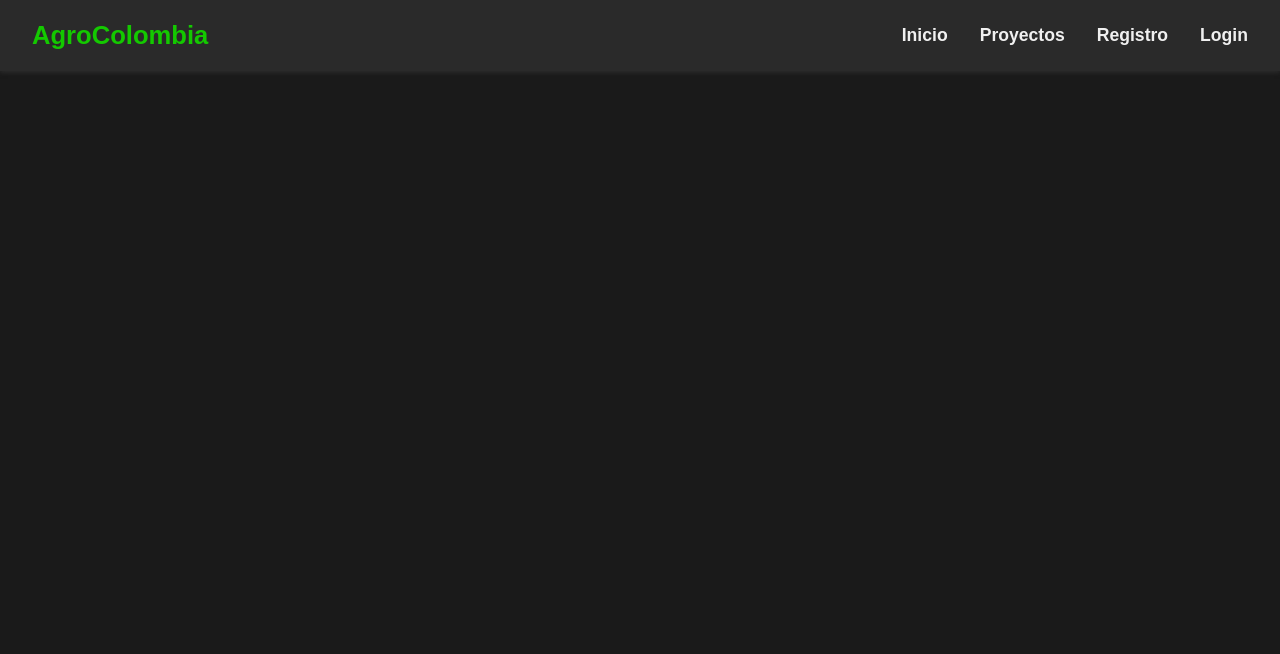
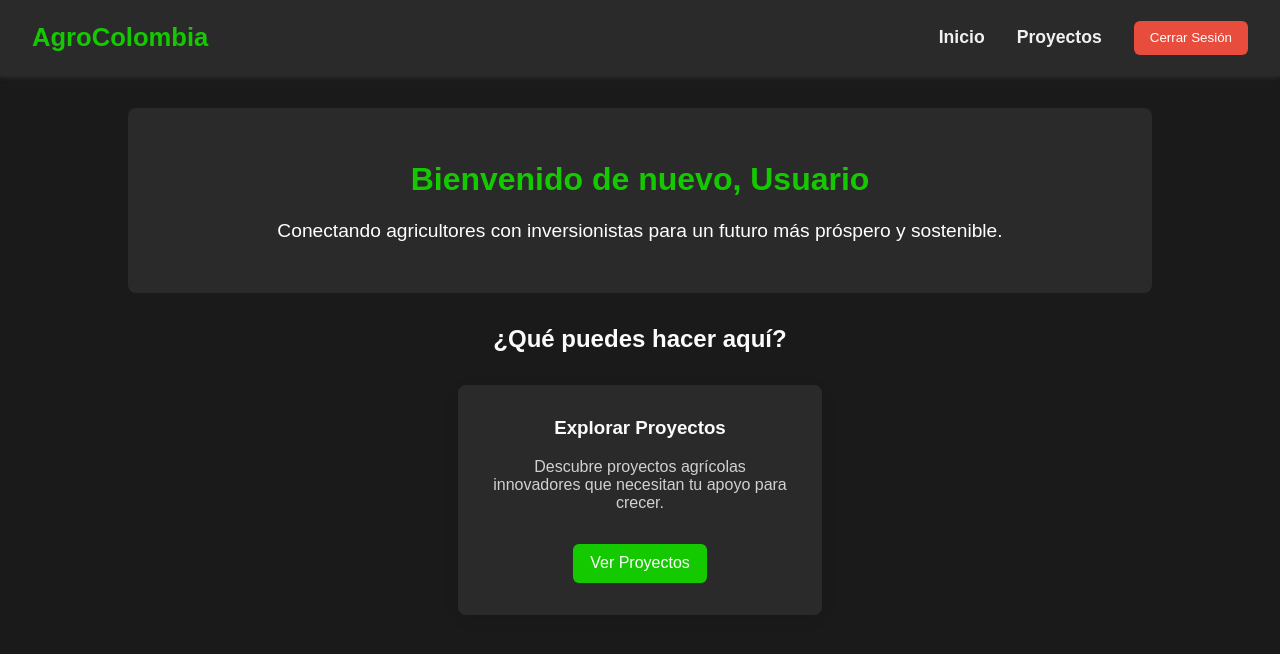
Before and after one commit to Jose2425F/Proyecto_web_Agro, a React (Vite) app in the folder frontend/: page /home in a window 1280 px wide. Shown: the top 654 px of the page. Built offline with nearby package versions, Linux system fonts and the light colour scheme; sample sign-in values are in the browser's storage.

Commit message:
Mejorar la navegación y la experiencia del usuario: agregar verificación de inicio de sesión, redirección y estilos para el botón de cierre de sesión; actualizar la página de inicio para mostrar el nombre del usuario; ajustar el registro y el inicio de sesión para redirigir correctamente.

```diff
--- a/frontend/src/App.css
+++ b/frontend/src/App.css
@@ -52,6 +52,7 @@ h1 {
   list-style: none;
   display: flex;
   gap: 2rem;
+  align-items: center;
   margin: 0;
   font-size: 1.1rem;
   padding: 0;
@@ -290,6 +291,21 @@ form button:hover {
     color: #fff;
 }
 
+.btn-logout {
+    background-color: #e74c3c; /* Un color rojo para indicar acción de salir */
+    color: #fff;
+    padding: 0.6rem 1rem;
+    border-radius: 6px;
+    border: none;
+    cursor: pointer;
+    font-weight: 500;
+    transition: background-color 0.3s ease;
+}
+
+.btn-logout:hover {
+    background-color: #c0392b; /* Un rojo más oscuro al pasar el ratón */
+}
+
 /* Estilos para errores de formulario */
 .form-error {
   color: #e74c3c;
--- a/frontend/src/App.jsx
+++ b/frontend/src/App.jsx
@@ -1,5 +1,4 @@
-import React from 'react';
-import { BrowserRouter as Router, Route, Routes } from 'react-router-dom';
+import { BrowserRouter as Router, Route, Routes, Outlet, Navigate } from 'react-router-dom';
 import Navbar from './components/Navbar';
 import Home from './pages/Home';
 import Projects from './pages/Projects';
@@ -10,12 +9,15 @@ import './App.css';
 function App() {
   return (
     <Router>
-      <Navbar />
       <Routes>
-        <Route path="/" element={<Home />} />
-        <Route path="/projects" element={<Projects />} />
+        <Route path="/" element={<Navigate to="/home" replace />} /> {/* Redirige la raíz a home */}
         <Route path="/register" element={<Register />} />
         <Route path="/login" element={<Login />} />
+        {/* Rutas que requieren Navbar */}
+        <Route element={<><Navbar /><Outlet /></>}> {/* Usar Outlet para rutas anidadas */}
+          <Route path="/home" element={<Home />} />
+          <Route path="/projects" element={<Projects />} />
+        </Route>
       </Routes>
     </Router>
   );
--- a/frontend/src/components/Navbar.jsx
+++ b/frontend/src/components/Navbar.jsx
@@ -1,13 +1,50 @@
-import React, { useState } from 'react';
-import { Link } from 'react-router-dom';
+import React, { useState, useEffect } from 'react';
+import { Link, useNavigate } from 'react-router-dom';
 
 const Navbar = () => {
   const [menuOpen, setMenuOpen] = useState(false);
+  const [isLoggedIn, setIsLoggedIn] = useState(false);
+  const [userRole, setUserRole] = useState(null); // Nuevo estado para el rol del usuario
+  const navigate = useNavigate();
+
+  useEffect(() => {
+    const checkLoginStatus = () => {
+      const user = localStorage.getItem('user');
+      if (user) {
+        setIsLoggedIn(true);
+        try {
+          const userData = JSON.parse(user);
+          setUserRole(userData.rol); // Guardar el rol del usuario
+        } catch (e) {
+          console.error("Error al parsear los datos de usuario de localStorage", e);
+          setUserRole(null);
+        }
+      } else {
+        setIsLoggedIn(false);
+        setUserRole(null);
+      }
+    };
+
+    checkLoginStatus(); // Comprobamos el estado del login
+
+    window.addEventListener('storage', checkLoginStatus);
+
+    return () => {
+      window.removeEventListener('storage', checkLoginStatus);
+    };
+  }, []);
+
+  const handleLogout = () => {
+    localStorage.removeItem('user'); // Borrar datos de usuario de localStorage
+    setIsLoggedIn(false); // Actualizar el estado de inicio de sesión
+    setUserRole(null); // Limpiar el rol al cerrar sesión
+    navigate('/'); // Redirigir a la página de inicio
+  };
 
   return (
     <nav className="navbar">
       <div className="navbar-logo">
-        <Link to="/" onClick={() => setMenuOpen(false)}>AgroColombia</Link>
+        <Link to="/home" onClick={() => setMenuOpen(false)}>AgroColombia</Link>
       </div>
       <div className="menu-icon" onClick={() => setMenuOpen(!menuOpen)}>
         <div></div>
@@ -16,17 +53,38 @@ const Navbar = () => {
       </div>
       <ul className={`navbar-links ${menuOpen ? 'active' : ''}`}>
         <li>
-          <Link to="/" onClick={() => setMenuOpen(false)}>Inicio</Link>
+          <Link to="/home" onClick={() => setMenuOpen(false)}>Inicio</Link>
         </li>
         <li>
           <Link to="/projects" onClick={() => setMenuOpen(false)}>Proyectos</Link>
         </li>
-        <li>
-            <Link to="/register" onClick={() => setMenuOpen(false)}>Registro</Link>
-        </li>
-        <li>
-            <Link to="/login" onClick={() => setMenuOpen(false)}>Login</Link>
-        </li>
+        {isLoggedIn && userRole === 'inversionista' && (
+          <li>
+            <Link to="/inversiones" onClick={() => setMenuOpen(false)}>Mis Inversiones</Link>
+          </li>
+        )}
+        {isLoggedIn && userRole === 'campesino' && (
+          <li>
+            <Link to="/mis-proyectos" onClick={() => setMenuOpen(false)}>Mis Proyectos</Link>
+          </li>
+        )}
+        {isLoggedIn && (userRole === 'administrador' || userRole === 'administradorsupremo') && (
+          <li>
+            <Link to="/admin-panel" onClick={() => setMenuOpen(false)}>Panel Admin</Link>
+          </li>
+        )}
+        {!isLoggedIn && (
+          <>
+            <li>
+              <Link to="/login" onClick={() => setMenuOpen(false)}>Login</Link>
+            </li>
+          </>
+        )}
+        {isLoggedIn && (
+          <li>
+            <button onClick={handleLogout} className="btn-logout">Cerrar Sesión</button>
+          </li>
+        )}
       </ul>
     </nav>
   );
--- a/frontend/src/pages/Home.css
+++ b/frontend/src/pages/Home.css
@@ -46,3 +46,32 @@
     display: inline-block;
     margin-top: 1rem;
 }
+
+/* Responsive adjustments */
+@media (max-width: 768px) {
+    .pageContainer {
+        padding: 1rem; /* Adjust padding for smaller screens */
+    }
+
+    .header {
+        padding: 1.5rem; /* Slightly reduce header padding */
+    }
+
+    .header h1 {
+        font-size: 1.8rem; /* Adjust font size for smaller screens */
+    }
+
+    .header p {
+        font-size: 1rem; /* Adjust font size for smaller screens */
+    }
+
+    .featuresSection {
+        flex-direction: column; /* Stack cards vertically on small screens */
+        gap: 1rem; /* Reduce gap between stacked cards */
+    }
+
+    .featureCard {
+        max-width: 100%; /* Allow cards to take full width */
+        padding: 1.5rem; /* Adjust card padding */
+    }
+}
--- a/frontend/src/pages/Home.jsx
+++ b/frontend/src/pages/Home.jsx
@@ -1,13 +1,46 @@
 
-import React from 'react';
+import React, { useState, useEffect } from 'react';
 import { Link } from 'react-router-dom';
 import './Home.css';
 
 const Home = () => {
+  const [isLoggedIn, setIsLoggedIn] = useState(false);
+  const [userName, setUserName] = useState('');
+
+  useEffect(() => {
+    const checkLoginStatus = () => {
+      const user = localStorage.getItem('user');
+      if (user) {
+        setIsLoggedIn(true);
+        try {
+          const userData = JSON.parse(user);
+          setUserName(userData.nombreCompleto || userData.nombre || userData.UsuarioRegistro || 'Usuario'); // Usar nombre completo, luego nombre, luego nombre de usuario, luego genérico
+        } catch (e) {
+          console.error("Error al parsear los datos de usuario de localStorage", e);
+          setUserName('Usuario');
+        }
+      } else {
+        setIsLoggedIn(false);
+        setUserName('');
+      }
+    };
+
+    checkLoginStatus(); // Check status on mount
+
+    // Add event listener for storage changes
+    window.addEventListener('storage', checkLoginStatus);
+
+    return () => {
+      window.removeEventListener('storage', checkLoginStatus);
+    };
+  }, []);
+
   return (
     <div className="pageContainer">
       <header className="header">
-        <h1>Bienvenido a AgroInversión</h1>
+        <h1>{userName ? `Bienvenido de nuevo, ${userName}` : 'Bienvenido a AgroInversión'}</h1>
+
+
         <p>Conectando agricultores con inversionistas para un futuro más próspero y sostenible.</p>
       </header>
 
@@ -19,11 +52,13 @@ const Home = () => {
             <p>Descubre proyectos agrícolas innovadores que necesitan tu apoyo para crecer.</p>
             <Link to="/projects" className="btn-accion btn-invertir">Ver Proyectos</Link>
           </div>
-          <div className="featureCard">
-            <h3>Registrarte</h3>
-            <p>Únete a nuestra comunidad como agricultor o inversionista y empieza a colaborar.</p>
-            <Link to="/register" className="btn-accion btn-detalles">Crear Cuenta</Link>
-          </div>
+          {!isLoggedIn && (
+            <div className="featureCard">
+              <h3>Registrarte</h3>
+              <p>Únete a nuestra comunidad como agricultor o inversionista y empieza a colaborar.</p>
+              <Link to="/register" className="btn-accion btn-detalles">Crear Cuenta</Link>
+            </div>
+          )}
         </div>
       </section>
     </div>
--- a/frontend/src/pages/Login.jsx
+++ b/frontend/src/pages/Login.jsx
@@ -15,11 +15,25 @@ const Login = () => {
   const [errors, setErrors] = useState({});
   const navigate = useNavigate();
 
+  // Redirect if already logged in
+  useEffect(() => {
+    try {
+      const user = JSON.parse(localStorage.getItem('user'));
+      if (user && user.id) {
+        navigate('/home');
+      }
+    } catch (e) {
+      console.error("Error al parsear el usuario de localStorage", e);
+      // Opcionalmente, limpiar datos de usuario mal formados
+      localStorage.removeItem('user');
+    }
+  }, [navigate]);
+
   useEffect(() => {
     if (alertInfo.message) {
       const timer = setTimeout(() => {
         setAlertInfo({ severity: '', title: '', message: '' });
-      }, 4000);
+      }, 3000);
       return () => clearTimeout(timer);
     }
   }, [alertInfo.message]);
@@ -70,11 +84,13 @@ const Login = () => {
       if (result.success) {
         setAlertInfo({
           severity: 'success',
-          title: 'Success',
+          title: 'Exitoso',
           message: result.message,
         });
         localStorage.setItem('user', JSON.stringify(result.user));
-        navigate('/');
+        setTimeout(() => {
+          navigate('/home'); // Redirige a la página de inicio después de un breve retraso
+        }, 2000); // Retraso de 2 segundos
       } else {
         setAlertInfo({
           severity: 'warning',
--- a/frontend/src/pages/Register.jsx
+++ b/frontend/src/pages/Register.jsx
@@ -1,6 +1,6 @@
 import React, { useState, useEffect } from 'react';
 import DescriptionAlerts from '../components/DescriptionAlerts';
-import { Link } from 'react-router-dom';
+import { Link, useNavigate } from 'react-router-dom';
 
 const Register = () => {
   const [formData, setFormData] = useState({
@@ -16,6 +16,7 @@ const Register = () => {
     message: '',
   });
   const [errors, setErrors] = useState({});
+  const navigate = useNavigate();
 
   useEffect(() => {
     if (alertInfo.message) {
@@ -84,6 +85,7 @@ const Register = () => {
             ContrasenaUser: '',
             rol: 'campesino',
         });
+        navigate('/home'); // Redirige a la página de inicio
       } else {
         setAlertInfo({
           severity: 'warning',
```
Also changed, not shown: 1 other file (tests, documents, lock files or other folders).
